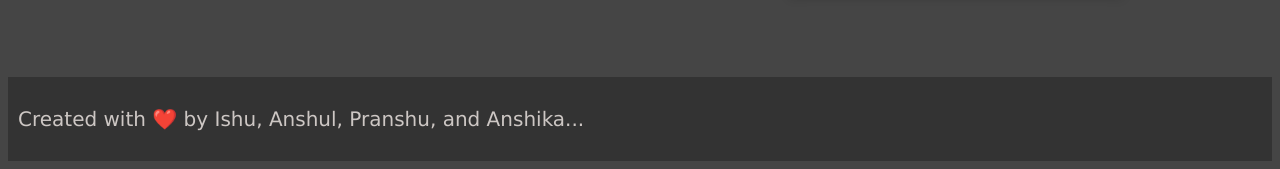
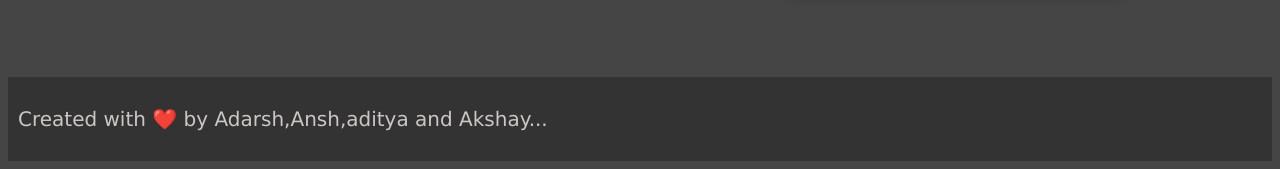
Before and after one commit to adarsh22169/fithub, a Flask app: page /about in a window 1280 px wide. Shown: the part 1125-1294 px from the top of the page. Run offline with Flask 2, Linux system fonts and the light colour scheme; some libraries are stand-ins or nearby versions.

Commit message:
Update about.html

```diff
--- a/templates/about.html
+++ b/templates/about.html
@@ -29,7 +29,7 @@
   </div>
 
     <footer class="ll">
-        <p >Created with ❤️ by Ishu, Anshul, Pranshu, and Anshika...</p>
+        <p >Created with ❤️ by Adarsh,Ansh,aditya and Akshay...</p>
 
 
       </footer>
```
